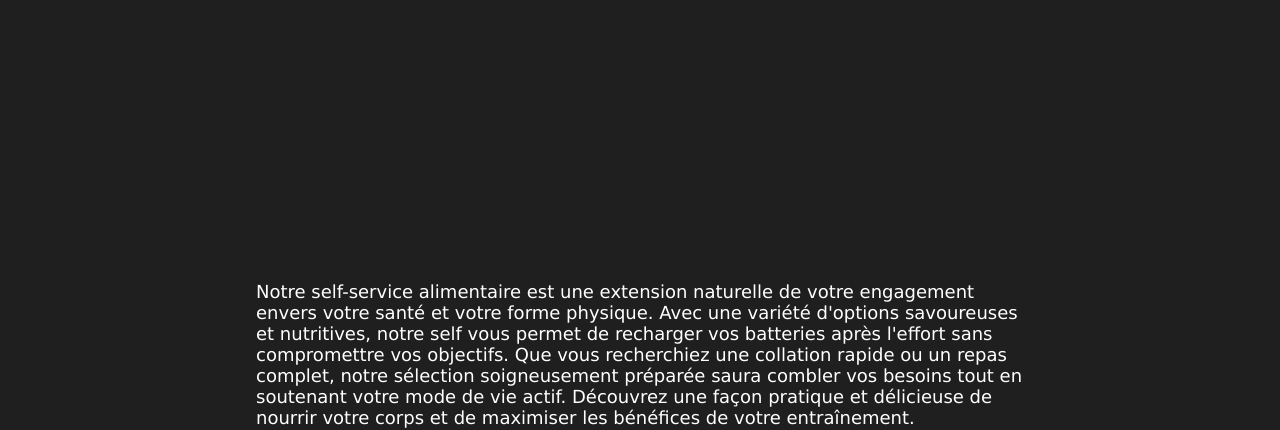
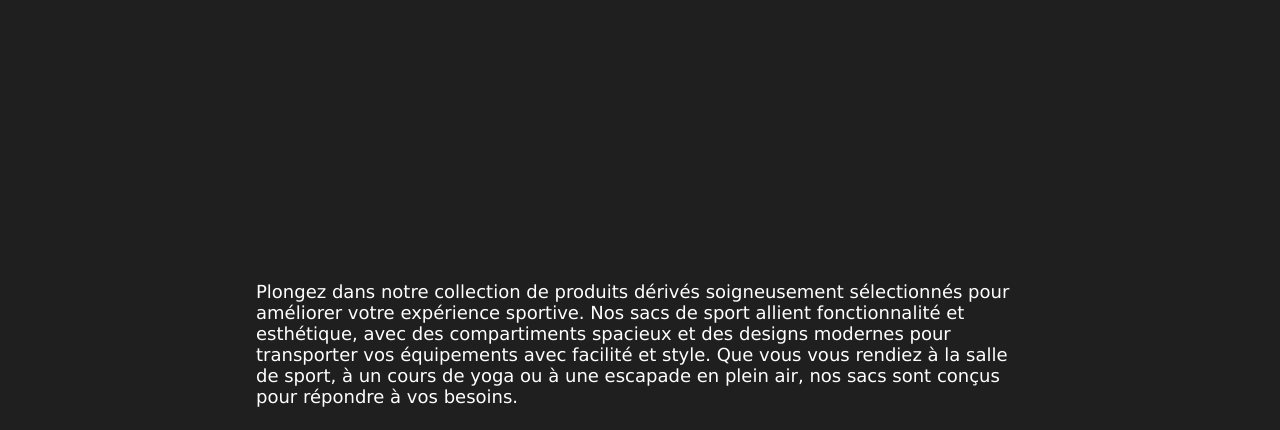
Before and after one commit to JUC0AG0G0/FitGym-Food, a plain HTML site: page boutique.html in a window 1280 px wide. Shown: the part 399-829 px from the top of the page. Drawn offline with Linux system fonts and the light colour scheme.

Commit message:
paragraph boutique

```diff
--- a/boutique.html
+++ b/boutique.html
@@ -33,12 +33,11 @@
     <main>
         <div class="paraintro">
             <p>
-                Notre self-service alimentaire est une extension naturelle de votre engagement envers votre santé et votre forme physique.
-                Avec une variété d'options savoureuses et nutritives,
-                notre self vous permet de recharger vos batteries après l'effort sans compromettre vos objectifs.
-                Que vous recherchiez une collation rapide ou un repas complet,
-                notre sélection soigneusement préparée saura combler vos besoins tout en soutenant votre mode de vie actif.
-                Découvrez une façon pratique et délicieuse de nourrir votre corps et de maximiser les bénéfices de votre entraînement.
+                Plongez dans notre collection de produits dérivés soigneusement sélectionnés pour améliorer votre expérience sportive.
+                Nos sacs de sport allient fonctionnalité et esthétique,
+                avec des compartiments spacieux et des designs modernes pour transporter vos équipements avec facilité et style.
+                Que vous vous rendiez à la salle de sport, à un cours de yoga ou à une escapade en plein air,
+                nos sacs sont conçus pour répondre à vos besoins.
             </p>
         </div>
 
```
